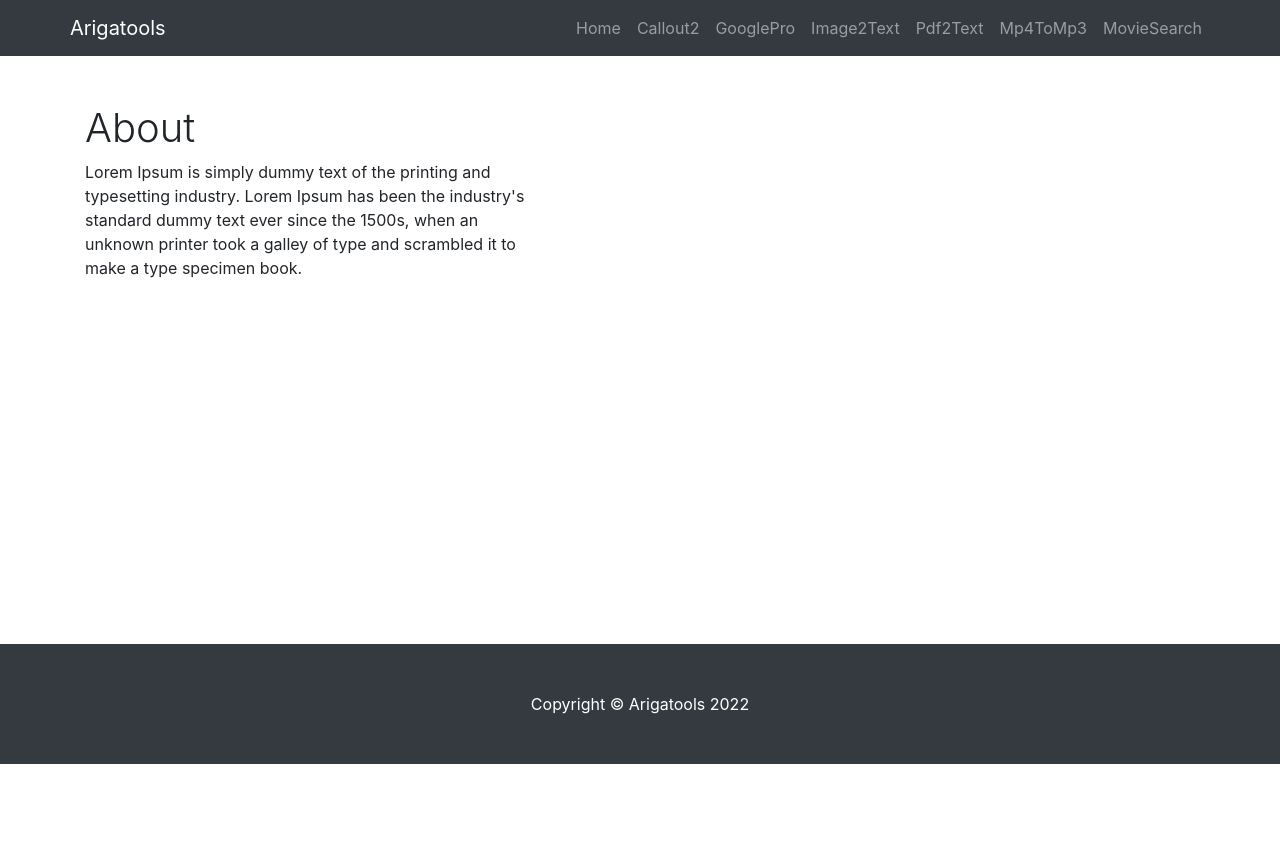
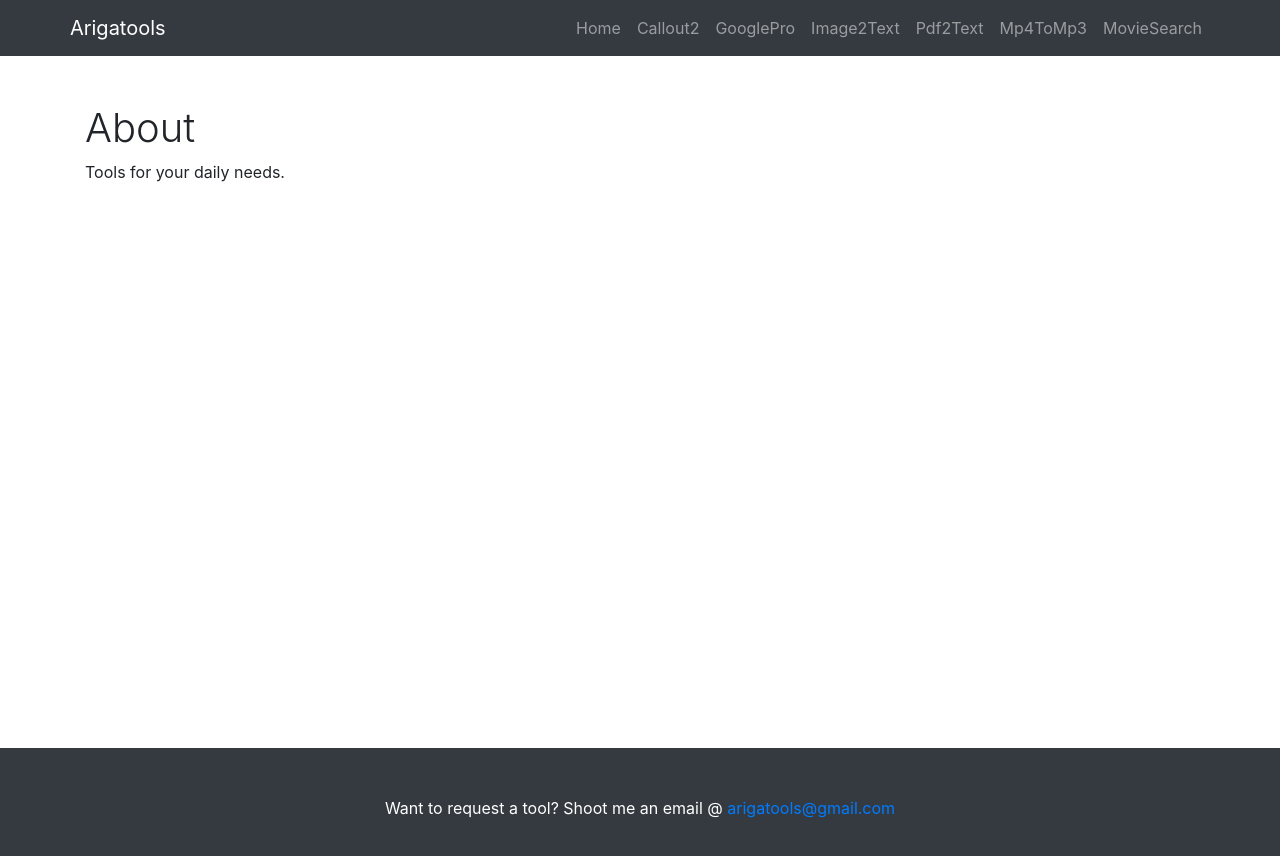
Before and after one commit to chessmonster/amplifyapp, a React (Create React App) app: page /about in a window 1280 px wide. Shown: the top 856 px of the page. Before the commit the page ends 800 px from the top, so only its background shows below. Built offline with nearby package versions, Linux system fonts and the light colour scheme.

Commit message:
some textual changes

```diff
--- a/src/components/About.jsx
+++ b/src/components/About.jsx
@@ -15,10 +15,7 @@ function About() {
           <div class="col-lg-5">
             <h1 class="font-weight-light">About</h1>
             <p>
-              Lorem Ipsum is simply dummy text of the printing and typesetting
-              industry. Lorem Ipsum has been the industry's standard dummy text
-              ever since the 1500s, when an unknown printer took a galley of
-              type and scrambled it to make a type specimen book.
+              Tools for your daily needs.
             </p>
           </div>
         </div>
--- a/src/components/Callout2.jsx
+++ b/src/components/Callout2.jsx
@@ -51,12 +51,12 @@ class Callout2 extends React.Component {
             </div>
 
             <marquee
-                  height="50"
+                  height="100%"
                   width="90%"
                   direction="left"
                   scrollamount="3">
               <p>
-                <font size="50">{this.state.value}</font>
+                <font size="5000">{this.state.value}</font>
               </p>
             </marquee>
 
@@ -66,7 +66,4 @@ class Callout2 extends React.Component {
     }
   }
 
-//   const root = ReactDOM.createRoot(document.getElementById('root'));
-//   root.render(<Callout2 />);
-
 export default Callout2
--- a/src/components/Footer.jsx
+++ b/src/components/Footer.jsx
@@ -2,11 +2,11 @@ import React from "react";
 
 function Footer() {
   return (
-    <div className="footer" style={{paddingTop:"300px"}}>
+    <div className="footer" style={{paddingTop:"500px"}}>
       <footer class="py-5 bg-dark">
         <div class="container">
           <p class="m-0 text-center text-white">
-            Copyright &copy; Arigatools 2022
+            Want to request a tool? Shoot me an email @ <a href="mailto:arigatools@gmail.com">arigatools@gmail.com</a>
           </p>
         </div>
       </footer>
--- a/src/components/Home.jsx
+++ b/src/components/Home.jsx
@@ -13,7 +13,7 @@ function Home() {
               alt=""
             />
           </div> */}
-          <div class="col-lg-5">
+          <div class="col-lg-5 h-10">
             <h1 class="font-weight-light">Toolsuite</h1>
                 <NavLink className="nav-link" to="/callout2">
                   Callout2
--- a/src/index.js
+++ b/src/index.js
@@ -51,8 +51,6 @@ import {
   Movie,
 } from "./components/";
 
-// Amplify.configure(config);
-
 ReactDOM.render(
   <Router>
     <Navigation />
```
